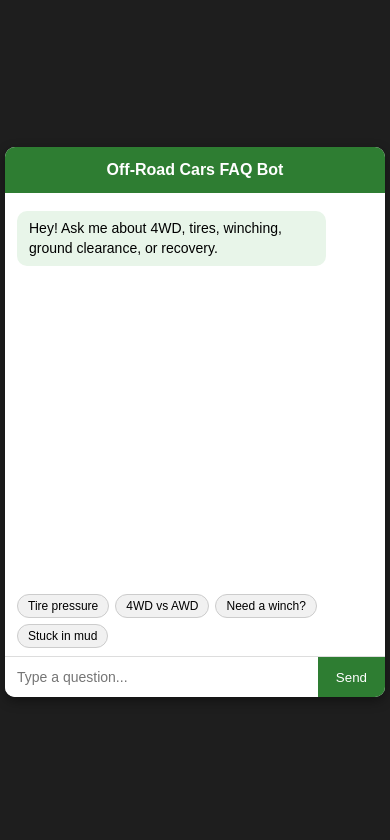
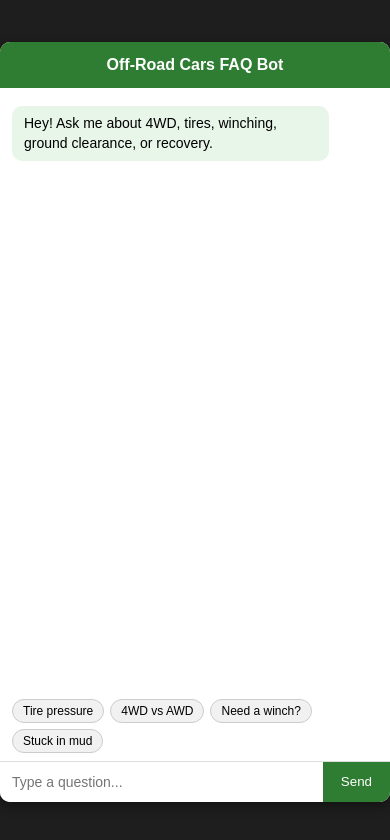
Before and after one commit to touhidDS/off_road_faq_chatbot, a plain HTML site: page static/index.html in a window 390 px wide. Drawn offline with Linux system fonts and the light colour scheme.

Commit message:
Update chat box dimensions for responsiveness

```diff
--- a/static/style.css
+++ b/static/style.css
@@ -9,8 +9,10 @@ body {
 }
 
 .chat-box {
-  width: 380px;
-  height: 550px;
+  width: 100%;
+  max-width: 720px;
+  height: 90vh;
+  max-height: 850px;
   background: #fff;
   border-radius: 10px;
   display: flex;
```
